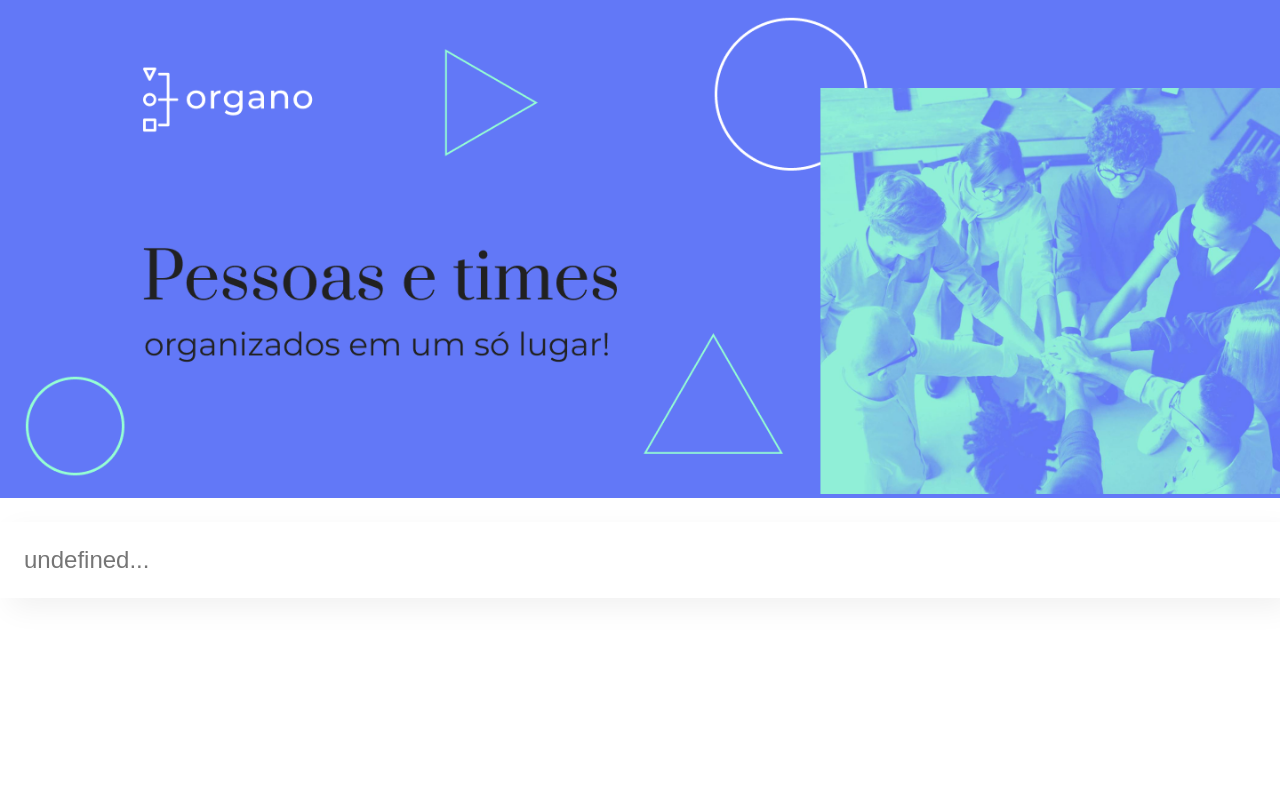
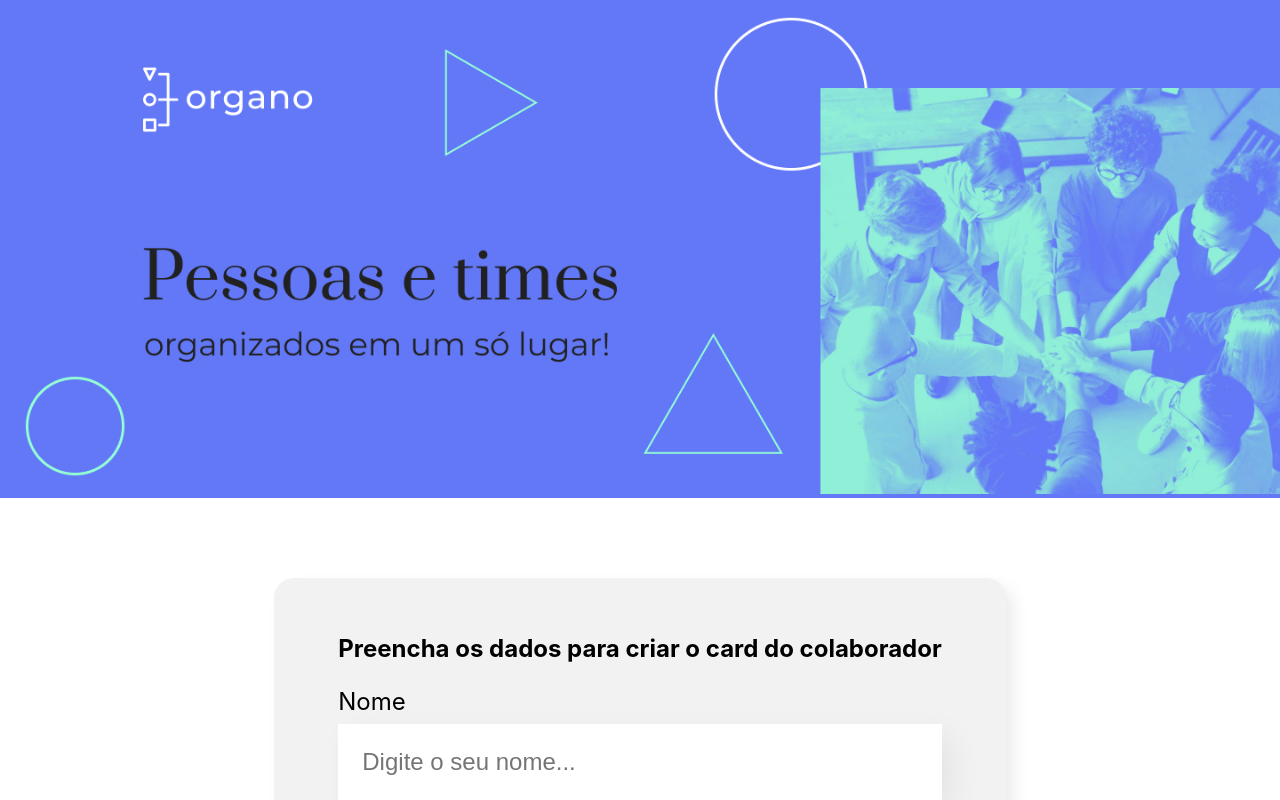
Before and after one commit to Rafiere/course_alura_react-desenvolvendo-com-javascript, a React (Create React App) app: page / in a window 1280 px wide. Shown: the top 800 px of the page. Built offline with nearby package versions, Linux system fonts and the light colour scheme.

Commit message:
feat: adding code for lesson 06

```diff
--- a/src/App.js
+++ b/src/App.js
@@ -1,13 +1,12 @@
 import Banner from "./components/Banner";
-import TextField from "./components/TextField";
+import Form from "./components/Form";
 
 function App() {
   return (
     <div className="App">
       {/* Estamos chamando o componente "Banner". */}
       <Banner />
-
-      <TextField />
+      <Form></Form>
     </div>
   );
 }
--- a/src/index.js
+++ b/src/index.js
@@ -11,6 +11,7 @@ import App from "./App";
 
 const root = ReactDOM.createRoot(document.getElementById("root"));
 root.render(
+  /* O "React.StrictMode" será utilizado apenas em ambiente de desenvolvimento. Nesse ambiente, ele poderá realizar algumas renderizações a mais no componente, justamente para realizar mais verificações. No ambiente de produção, esse modo não estará ativo. */
   <React.StrictMode>
     <App />
   </React.StrictMode>
```
